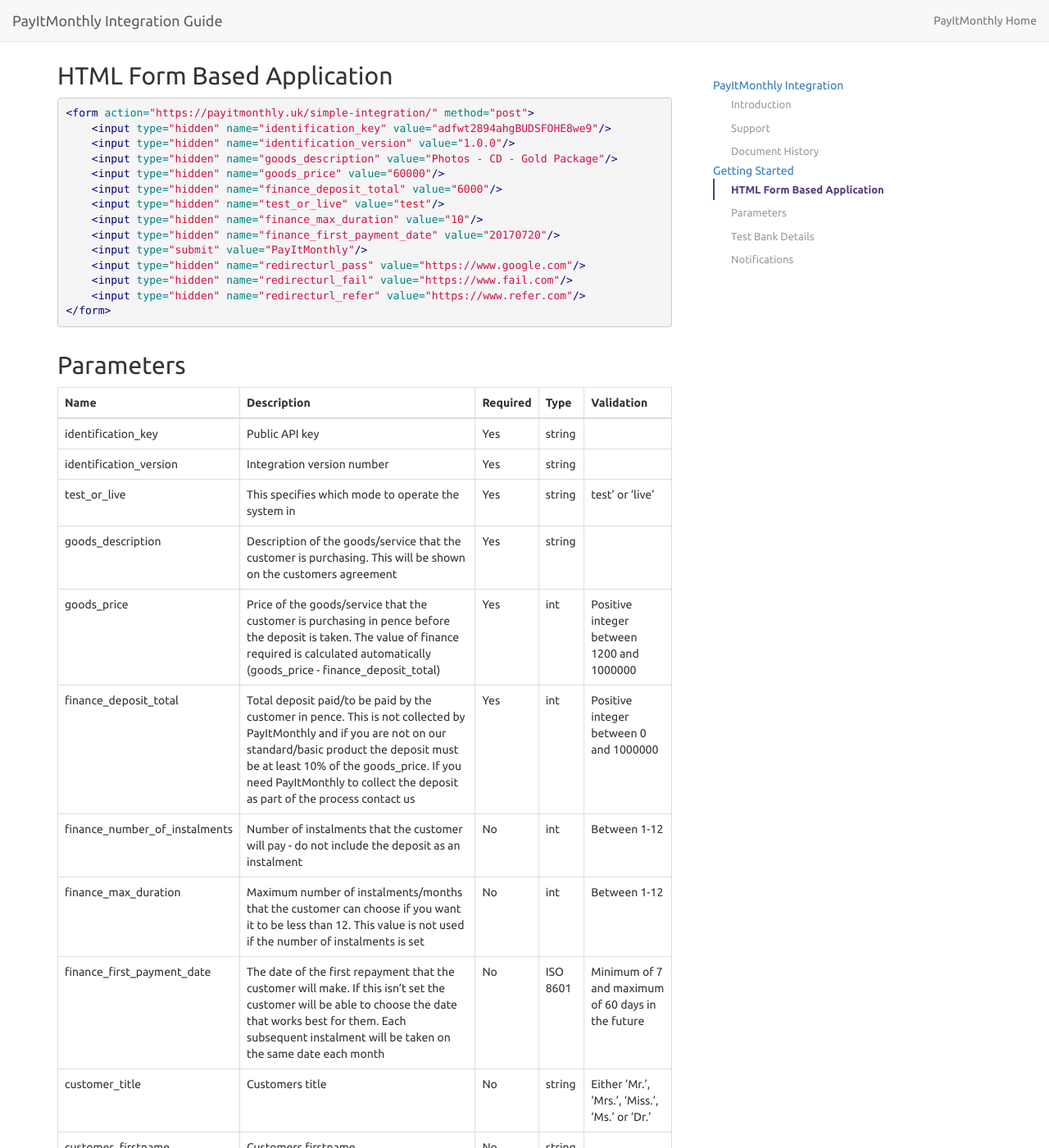
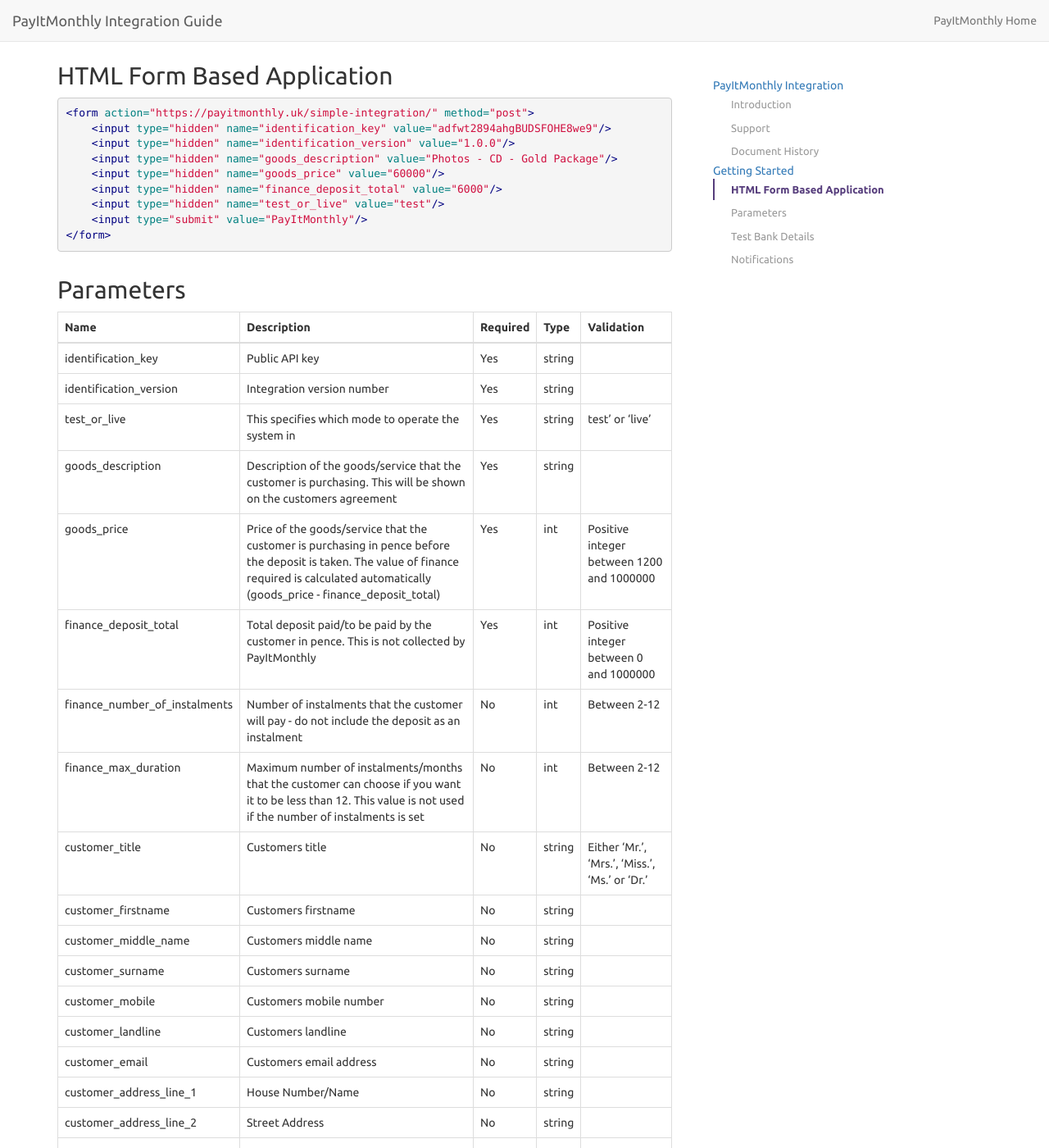
Before and after one commit to payitmonthly/Integration, a Jekyll site: the page built from index.md, in a window 1280 px wide and 1400 px high, scrolled down 537 px. Shown: the whole window at 82% size. Built offline with Jekyll 4.4.1, drawn with Linux system fonts in a browser that asks for light colours; nearby versions of some CDN libraries; our own code applies the rules of GitHub Pages for plain Markdown files; some of the changed text lies outside the part shown.

Commit message:
Update index.md

````diff
--- a/index.md
+++ b/index.md
@@ -37,12 +37,7 @@ You need to have opened a live account at [PayItMonthly](https://payitmonthly.uk
     <input type="hidden" name="goods_price" value="60000"/>
     <input type="hidden" name="finance_deposit_total" value="6000"/>
     <input type="hidden" name="test_or_live" value="test"/>
-    <input type="hidden" name="finance_max_duration" value="10"/>
-    <input type="hidden" name="finance_first_payment_date" value="20170720"/>
     <input type="submit" value="PayItMonthly"/>
-    <input type="hidden" name="redirecturl_pass" value="https://www.google.com"/>
-    <input type="hidden" name="redirecturl_fail" value="https://www.fail.com"/>
-    <input type="hidden" name="redirecturl_refer" value="https://www.refer.com"/>
 </form>
 ```
 
@@ -55,10 +50,9 @@ identification_version | Integration version number | Yes | string |
 test_or_live | This specifies which mode to operate the system in | Yes | string | test' or 'live'
 goods_description | Description of the goods/service that the customer is purchasing. This will be shown on the customers agreement | Yes | string |
 goods_price | Price of the goods/service that the customer is purchasing in pence before the deposit is taken. The value of finance required is calculated automatically (goods_price - finance_deposit_total) | Yes | int | Positive integer between 1200 and 1000000
-finance_deposit_total | Total deposit paid/to be paid by the customer in pence. This is not collected by PayItMonthly and if you are not on our standard/basic product the deposit must be at least 10% of the goods_price. If you need PayItMonthly to collect the deposit as part of the process contact us | Yes | int | Positive integer between 0 and 1000000
-finance_number_of_instalments | Number of instalments that the customer will pay - do not include the deposit as an instalment | No | int | Between 1-12
-finance_max_duration | Maximum number of instalments/months that the customer can choose if you want it to be less than 12. This value is not used if the number of instalments is set | No | int | Between 1-12
-finance_first_payment_date | The date of the first repayment that the customer will make. If this isn't set the customer will be able to choose the date that works best for them. Each subsequent instalment will be taken on the same date each month | No | ISO 8601 | Minimum of 7 and maximum of 60 days in the future
+finance_deposit_total | Total deposit paid/to be paid by the customer in pence. This is not collected by PayItMonthly | Yes | int | Positive integer between 0 and 1000000
+finance_number_of_instalments | Number of instalments that the customer will pay - do not include the deposit as an instalment | No | int | Between 2-12
+finance_max_duration | Maximum number of instalments/months that the customer can choose if you want it to be less than 12. This value is not used if the number of instalments is set | No | int | Between 2-12
 customer_title | Customers title | No | string | Either 'Mr.', 'Mrs.', 'Miss.', 'Ms.' or 'Dr.'
 customer_firstname | Customers firstname | No | string |
 customer_middle_name | Customers middle name | No | string |
````
Also changed, not shown: other parts of index.md (+2 -0 lines).
